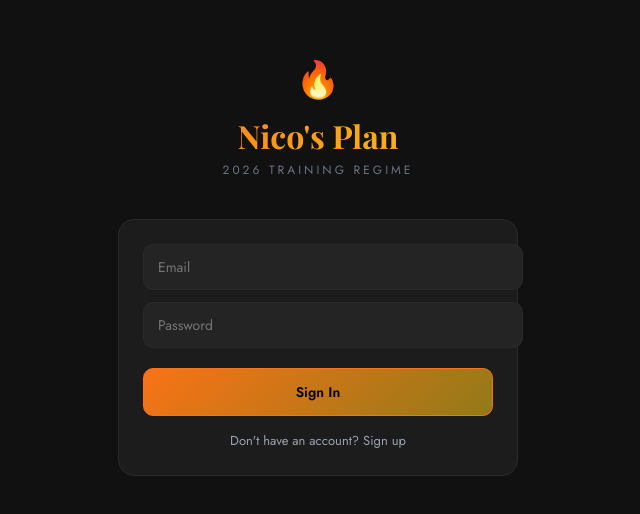
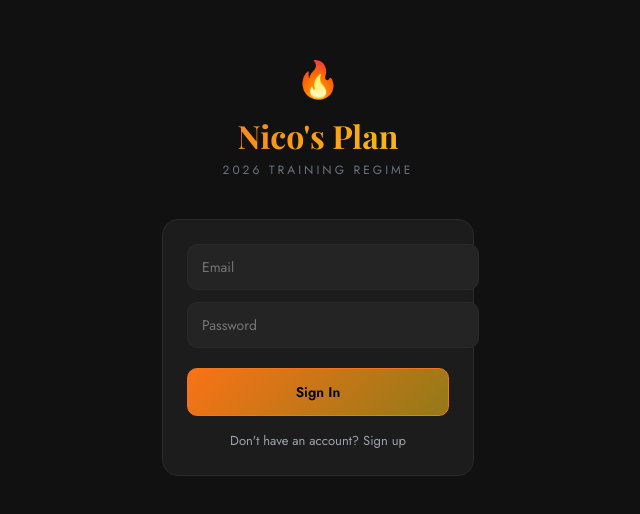
Before and after one commit to nicogreenn/forge, a Next.js app: page / in a window 1280 px wide. Shown: the part 136-650 px from the top of the page, without its empty margins (322-962 px from the left). Built offline with nearby package versions, Linux system fonts and the light colour scheme; no server answers.

Commit message:
fix login layout

```diff
--- a/app/page.js
+++ b/app/page.js
@@ -37,7 +37,7 @@ export default function Page() {
   return (
     <div style={{ background: '#111111', minHeight: '100vh', display: 'flex', alignItems: 'center', justifyContent: 'center', fontFamily: "'Jost',sans-serif" }}>
       <link href="https://fonts.googleapis.com/css2?family=Playfair+Display:wght@400;700&family=Jost:wght@300;400;500;600&family=Outfit:wght@400;700&display=swap" rel="stylesheet" />
-      <div style={{ width: '100%', maxWidth: 400, padding: 24 }}>
+      <div style={{ width: '100%', maxWidth: 360, padding: 24, boxSizing: 'border-box' }}>
         <div style={{ textAlign: 'center', marginBottom: 40 }}>
           <div style={{ fontSize: 36, marginBottom: 8 }}>🔥</div>
           <div style={{ fontSize: 32, fontFamily: "'Playfair Display',serif", fontWeight: 700, background: 'linear-gradient(135deg,#f97316,#facc15)', WebkitBackgroundClip: 'text', WebkitTextFillColor: 'transparent' }}>
```
